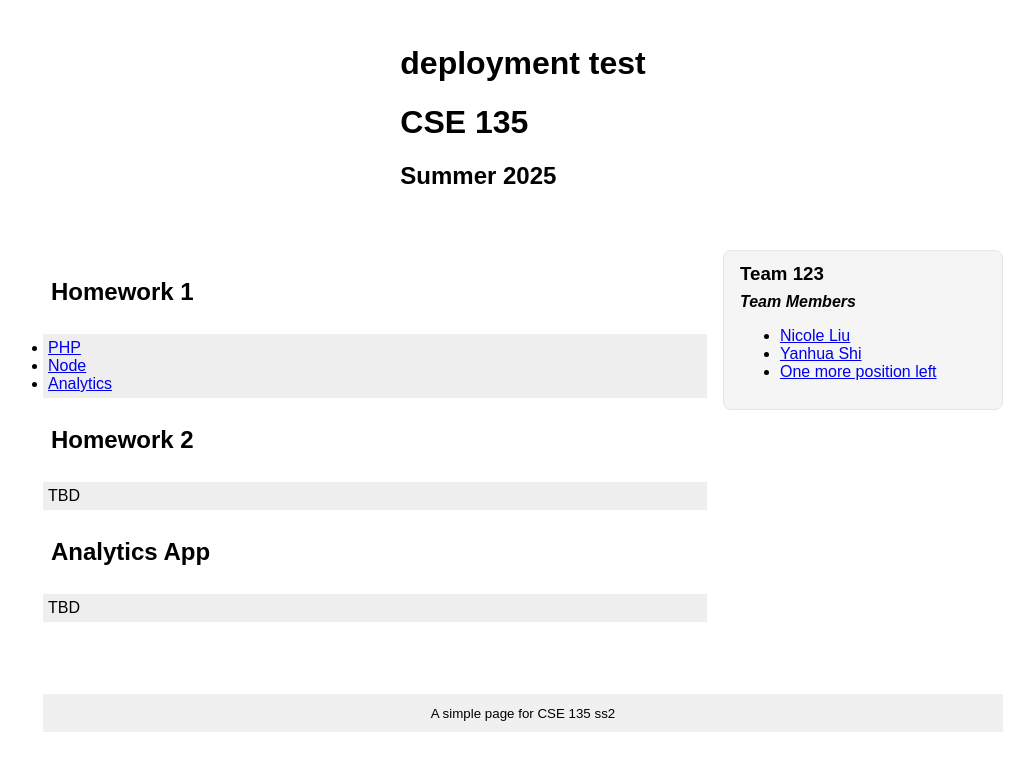
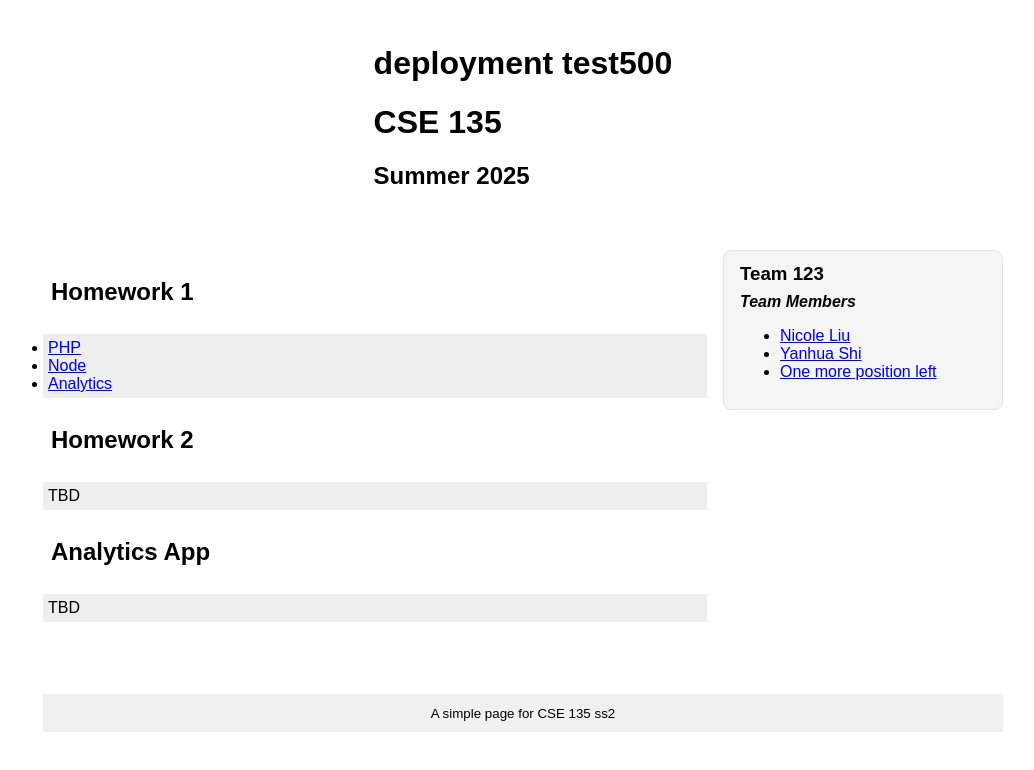
Before and after one commit to yas033/cse135-2025-ss2-HW2, a plain HTML site: page index.html in a window 1280 px wide. Shown: the whole page, without its empty margins (117-1151 px from the left). Drawn offline with Linux system fonts and the light colour scheme.

Commit message:
deploy test

```diff
--- a/index.html
+++ b/index.html
@@ -61,7 +61,7 @@
 
 <body>
   <header>
-    <h1>deployment test</h1>
+    <h1>deployment test500</h1>
     <h1>CSE 135</h1>
     <h2>Summer 2025</h2>
   </header>
```
